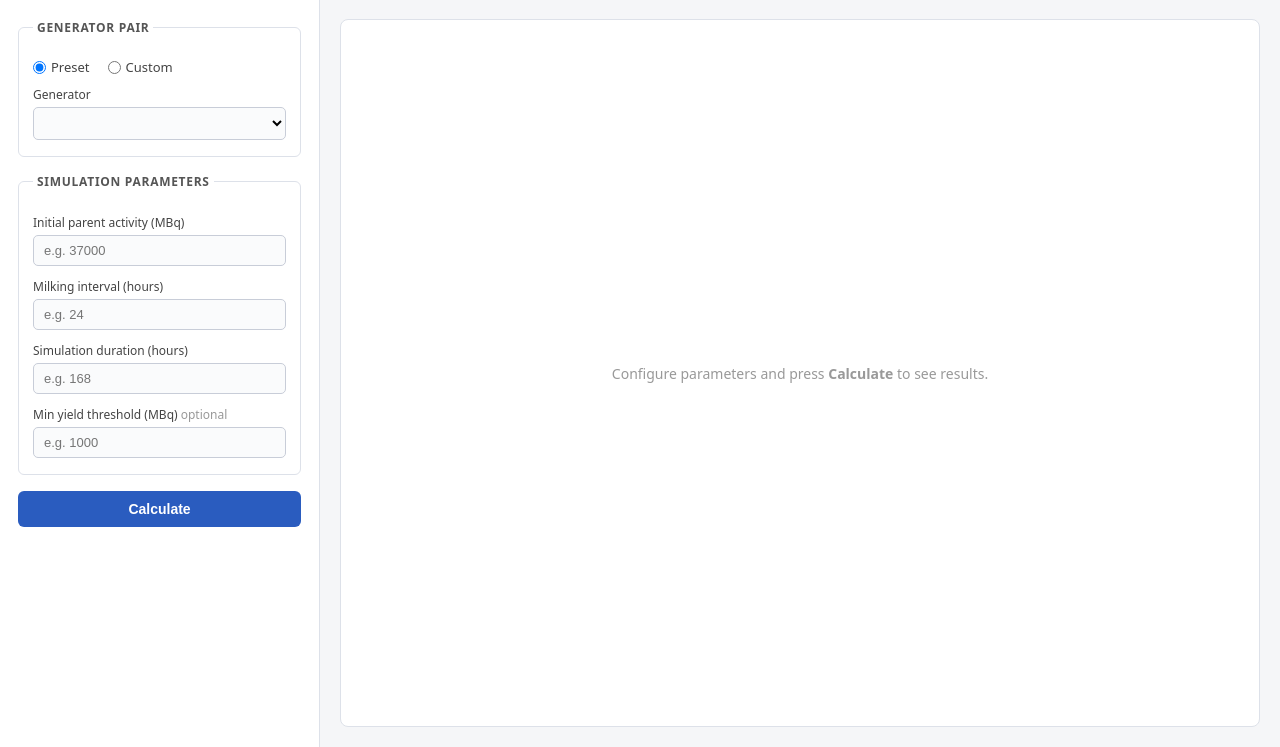
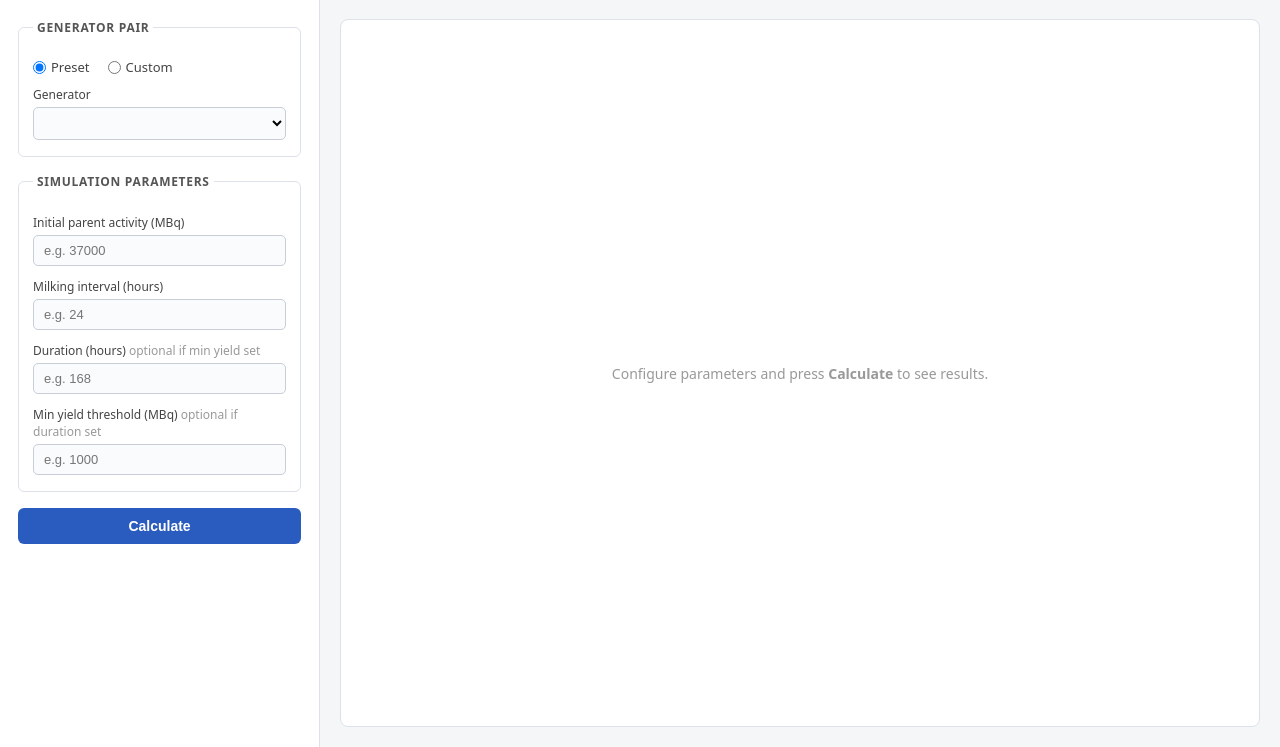
Before and after one commit to ArtemChemist/generator_calc, a Flask app: page / in a window 1280 px wide. Shown: the part 53-800 px from the top of the page. Run offline with Flask 3, Linux system fonts and the light colour scheme; data that the repository does not hold is empty; some libraries are stand-ins or nearby versions.

Commit message:
Make duration and min yield mutually optional
Either parameter can be omitted: if only min yield is given the backend
infers duration by walking milking cycles until yield drops below the
threshold; if only duration is given the threshold line is skipped.
Both can also be provided together. The inferred duration is surfaced
in the response and shown in the UI.

Co-Authored-By: Claude Sonnet 4.6 <noreply@anthropic.com>

```diff
--- a/app/routes/api.py
+++ b/app/routes/api.py
@@ -1,7 +1,7 @@
 import math
 from flask import Blueprint, jsonify, request
 from ..db import get_db
-from ..physics import simulate_generator, activity_from_atoms
+from ..physics import simulate_generator, activity_from_atoms, infer_duration
 
 bp = Blueprint('api', __name__)
 
@@ -66,19 +66,28 @@ def calculate():
     try:
         initial_activity_MBq = float(body['initial_activity_MBq'])
         milking_interval_h = float(body['milking_interval_h'])
-        duration_h = float(body['duration_h'])
-        min_yield_MBq = float(body.get('min_yield_MBq', 0))
     except (KeyError, TypeError, ValueError) as e:
         return jsonify({'error': f'Invalid parameter: {e}'}), 400
 
+    raw_duration = body.get('duration_h')
+    raw_min_yield = body.get('min_yield_MBq')
+    try:
+        duration_h = float(raw_duration) if raw_duration not in (None, '') else None
+        min_yield_MBq = float(raw_min_yield) if raw_min_yield not in (None, '') else None
+    except (TypeError, ValueError) as e:
+        return jsonify({'error': f'Invalid parameter: {e}'}), 400
+
+    if duration_h is None and not min_yield_MBq:
+        return jsonify({'error': 'Provide duration, min yield threshold, or both.'}), 400
     if initial_activity_MBq <= 0:
         return jsonify({'error': 'initial_activity_MBq must be > 0'}), 400
     if milking_interval_h <= 0:
         return jsonify({'error': 'milking_interval_h must be > 0'}), 400
-    if duration_h <= milking_interval_h:
-        return jsonify({'error': 'duration_h must be greater than milking_interval_h'}), 400
-    if duration_h > 8760:
-        return jsonify({'error': 'duration_h must be <= 8760 (1 year)'}), 400
+    if duration_h is not None:
+        if duration_h <= milking_interval_h:
+            return jsonify({'error': 'duration_h must be greater than milking_interval_h'}), 400
+        if duration_h > 8760:
+            return jsonify({'error': 'duration_h must be <= 8760 (1 year)'}), 400
 
     db = get_db()
     hl_parent = _half_life_row(parent_symbol, db)
@@ -100,6 +109,22 @@ def calculate():
     lambda2 = LN2 / hl_daughter if hl_daughter < 1e29 else 0.0
 
     N1_0 = (initial_activity_MBq * 1e6) / lambda1
+
+    inferred_duration_h = None
+    if duration_h is None:
+        min_yield_atoms = (min_yield_MBq * 1e6) / lambda2 if lambda2 > 0 else 0
+        duration_s = infer_duration(
+            lambda1=lambda1,
+            lambda2=lambda2,
+            branching_ratio=branching_ratio,
+            N1_0=N1_0,
+            milking_interval_s=milking_interval_h * 3600,
+            min_yield_atoms=min_yield_atoms,
+        )
+        if duration_s is None:
+            return jsonify({'error': 'Yield stays above threshold for >10 years; specify a duration instead.'}), 400
+        inferred_duration_h = round(duration_s / 3600, 4)
+        duration_h = inferred_duration_h
 
     result = simulate_generator(
         lambda1=lambda1,
@@ -127,7 +152,8 @@ def calculate():
         'parent_activity_MBq': parent_mbq,
         'daughter_activity_MBq': daughter_mbq,
         'milking_events': milking_events,
-        'min_yield_MBq': min_yield_MBq,
+        'min_yield_MBq': min_yield_MBq or 0,
+        'inferred_duration_h': inferred_duration_h,
         'metadata': {
             'parent_symbol': parent_symbol,
             'daughter_symbol': daughter_symbol,
--- a/app/static/css/style.css
+++ b/app/static/css/style.css
@@ -242,4 +242,14 @@ input:focus, select:focus {
 .below { color: #c0392b; font-weight: 600; }
 .no-threshold { color: #999; }
 
+.inferred-box {
+  margin-top: 8px;
+  padding: 7px 10px;
+  background: #eef6ee;
+  border: 1px solid #b2d9b2;
+  border-radius: 5px;
+  font-size: 12px;
+  color: #2d6a2d;
+}
+
 .hidden { display: none !important; }
--- a/app/static/js/app.js
+++ b/app/static/js/app.js
@@ -27,6 +27,7 @@ const parentResults   = document.getElementById('parent-results');
 const daughterSelect  = document.getElementById('daughter-select');
 const calcBtn         = document.getElementById('calculate-btn');
 const errorMsg        = document.getElementById('error-msg');
+const inferredInfo    = document.getElementById('inferred-info');
 const chartDiv        = document.getElementById('chart');
 const chartPlaceholder = document.getElementById('chart-placeholder');
 const tableContainer  = document.getElementById('table-container');
@@ -158,34 +159,46 @@ function onDaughterChange() {
 // ── Calculate ─────────────────────────────────────────────────────────────
 async function onCalculate() {
   clearError();
+  inferredInfo.classList.add('hidden');
   if (!selectedParent || !selectedDaughter) {
     showError('Please select a generator pair.'); return;
   }
   const initAct  = parseFloat(document.getElementById('initial-activity').value);
   const interval = parseFloat(document.getElementById('milking-interval').value);
-  const duration = parseFloat(document.getElementById('duration').value);
-  const minYield = parseFloat(document.getElementById('min-yield').value) || 0;
+  const durationRaw = document.getElementById('duration').value.trim();
+  const minYieldRaw = document.getElementById('min-yield').value.trim();
+  const duration = durationRaw !== '' ? parseFloat(durationRaw) : null;
+  const minYield = minYieldRaw !== '' ? parseFloat(minYieldRaw) : null;
 
   if (!initAct || initAct <= 0) { showError('Initial activity must be > 0.'); return; }
   if (!interval || interval <= 0) { showError('Milking interval must be > 0.'); return; }
-  if (!duration || duration <= interval) { showError('Duration must be greater than milking interval.'); return; }
+  if (duration === null && !minYield) {
+    showError('Provide duration, min yield threshold, or both.'); return;
+  }
 
   calcBtn.disabled = true;
   calcBtn.textContent = 'Calculating…';
 
-  const data = await API.calculate({
+  const body = {
     parent_symbol: selectedParent.symbol,
     daughter_symbol: selectedDaughter.symbol,
     initial_activity_MBq: initAct,
     milking_interval_h: interval,
-    duration_h: duration,
-    min_yield_MBq: minYield,
-  });
+  };
+  if (duration !== null) body.duration_h = duration;
+  if (minYield !== null) body.min_yield_MBq = minYield;
+
+  const data = await API.calculate(body);
 
   calcBtn.disabled = false;
   calcBtn.textContent = 'Calculate';
 
   if (data.error) { showError(data.error); return; }
+
+  if (data.inferred_duration_h !== null) {
+    inferredInfo.textContent = `Inferred duration: ${data.inferred_duration_h.toFixed(1)} h — yield drops below threshold at this point.`;
+    inferredInfo.classList.remove('hidden');
+  }
 
   renderChart(data);
   renderTable(data.milking_events, data.min_yield_MBq);
--- a/templates/index.html
+++ b/templates/index.html
@@ -50,11 +50,13 @@
         <label for="milking-interval">Milking interval (hours)</label>
         <input type="number" id="milking-interval" min="0.1" step="any" placeholder="e.g. 24">
 
-        <label for="duration">Simulation duration (hours)</label>
+        <label for="duration">Duration (hours) <span class="hint">optional if min yield set</span></label>
         <input type="number" id="duration" min="1" step="any" placeholder="e.g. 168">
 
-        <label for="min-yield">Min yield threshold (MBq) <span class="hint">optional</span></label>
+        <label for="min-yield">Min yield threshold (MBq) <span class="hint">optional if duration set</span></label>
         <input type="number" id="min-yield" min="0" step="any" placeholder="e.g. 1000">
+
+        <div id="inferred-info" class="inferred-box hidden"></div>
       </fieldset>
 
       <button id="calculate-btn">Calculate</button>
```
Also changed, not shown: app/physics.py (+37 -0 lines).
